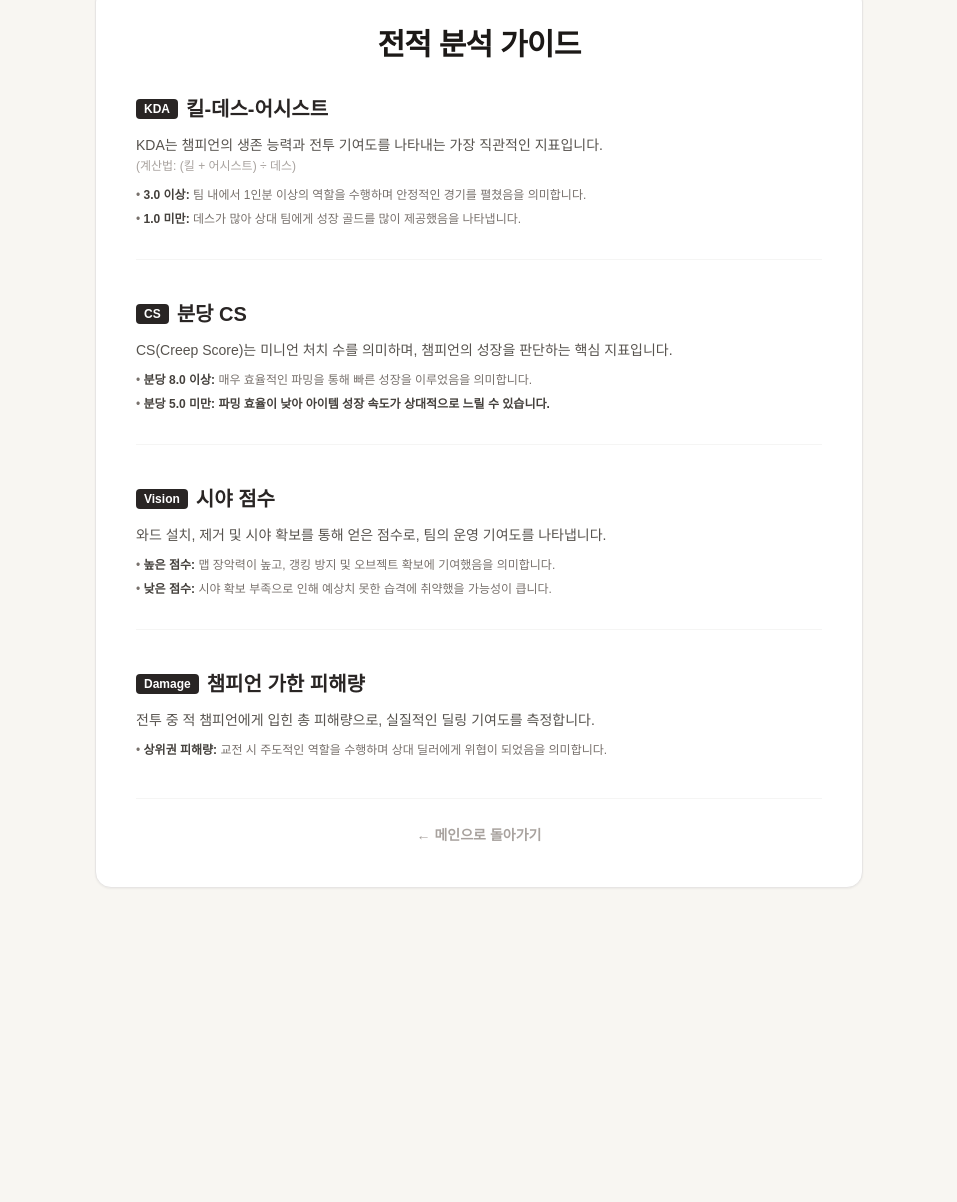
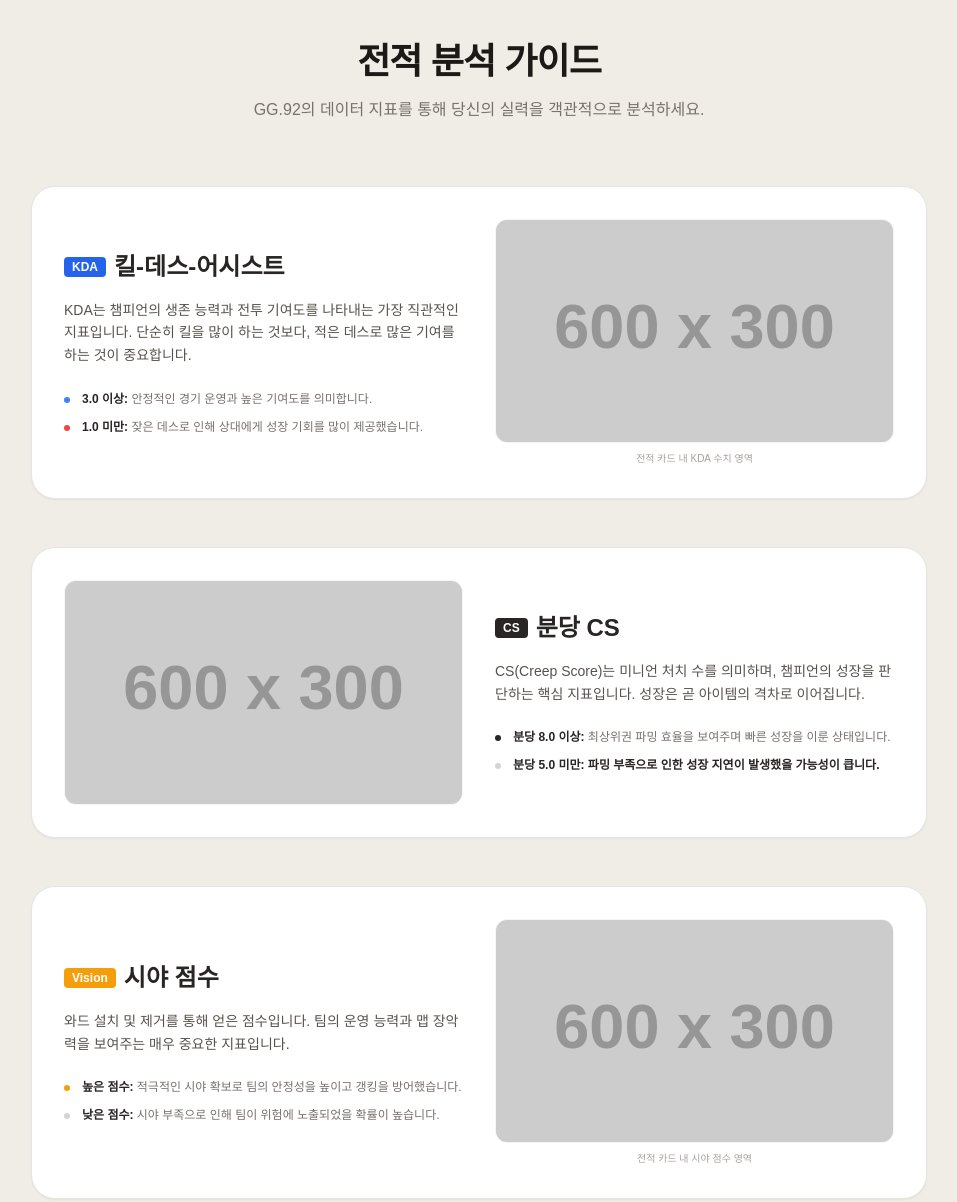
Before and after one commit to rjsgml92/92.GG, a website: page guide.html in a window 1280 px wide. Shown: the part 38-1240 px from the top of the page, without its empty margins (161-1118 px from the left). Before the commit the page ends 950 px from the top, so only its background shows below. Drawn offline with nearby package versions, Linux system fonts and the light colour scheme; placeholder pictures from the web are drawn by us; a web font is replaced by a local one.

Commit message:
UI: 전적 분석 가이드 디자인 고도화 및 이미지 슬롯 추가

```diff
--- a/guide.html
+++ b/guide.html
@@ -7,69 +7,138 @@
     <script src="https://cdn.tailwindcss.com"></script>
     <link rel="stylesheet" href="https://cdn.jsdelivr.net/gh/orioncactus/pretendard@v1.3.8/dist/web/static/pretendard.css" />
     <style>
-        body { font-family: 'Pretendard', sans-serif; background-color: #f8f6f2; color: #1a1a1a; }
+        body { font-family: 'Pretendard', sans-serif; background-color: #f0ede6; color: #1a1a1a; }
+        .guide-section { transition: all 0.3s ease; }
+        .guide-section:hover { transform: translateX(5px); }
+        .img-placeholder {
+            background: linear-gradient(135deg, #e2e8f0 0%, #f8fafc 100%);
+            border: 2px dashed #cbd5e1;
+        }
     </style>
 </head>
-<body class="antialiased min-h-screen flex items-center justify-center p-6">
-    <div class="max-w-3xl w-full bg-white p-10 rounded-2xl shadow-sm border border-stone-200">
-        <h1 class="text-3xl font-black text-stone-900 mb-8 tracking-tight text-center">전적 분석 가이드</h1>
+<body class="antialiased min-h-screen py-20 px-6">
+    <div class="max-w-4xl mx-auto">
+        <div class="text-center mb-16">
+            <h1 class="text-4xl font-black text-stone-900 mb-4 tracking-tight">전적 분석 가이드</h1>
+            <p class="text-stone-500 font-medium">GG.92의 데이터 지표를 통해 당신의 실력을 객관적으로 분석하세요.</p>
+        </div>
 
-        <div class="space-y-10 text-stone-600 leading-relaxed">
+        <div class="space-y-12">
             <!-- KDA 섹션 -->
-            <section class="border-b border-stone-100 pb-8">
-                <div class="flex items-center gap-2 mb-3">
-                    <span class="text-xs font-bold bg-stone-800 text-white px-2 py-0.5 rounded">KDA</span>
-                    <h2 class="text-xl font-bold text-stone-800">킬-데스-어시스트</h2>
+            <div class="guide-section bg-white p-8 rounded-3xl shadow-sm border border-stone-200 grid grid-cols-1 md:grid-cols-2 gap-8 items-center">
+                <div class="order-2 md:order-1">
+                    <div class="flex items-center gap-2 mb-4">
+                        <span class="text-xs font-bold bg-blue-600 text-white px-2 py-0.5 rounded">KDA</span>
+                        <h2 class="text-2xl font-bold text-stone-800">킬-데스-어시스트</h2>
+                    </div>
+                    <p class="text-stone-600 leading-relaxed mb-6 text-sm">
+                        KDA는 챔피언의 생존 능력과 전투 기여도를 나타내는 가장 직관적인 지표입니다. 단순히 킬을 많이 하는 것보다, 적은 데스로 많은 기여를 하는 것이 중요합니다.
+                    </p>
+                    <div class="space-y-3">
+                        <div class="flex items-start gap-3 text-xs">
+                            <div class="w-1.5 h-1.5 rounded-full bg-blue-500 mt-1.5 shrink-0"></div>
+                            <p class="text-stone-500"><span class="font-bold text-stone-800">3.0 이상:</span> 안정적인 경기 운영과 높은 기여도를 의미합니다.</p>
+                        </div>
+                        <div class="flex items-start gap-3 text-xs">
+                            <div class="w-1.5 h-1.5 rounded-full bg-red-500 mt-1.5 shrink-0"></div>
+                            <p class="text-stone-500"><span class="font-bold text-stone-800">1.0 미만:</span> 잦은 데스로 인해 상대에게 성장 기회를 많이 제공했습니다.</p>
+                        </div>
+                    </div>
                 </div>
-                <p class="text-sm">KDA는 챔피언의 생존 능력과 전투 기여도를 나타내는 가장 직관적인 지표입니다. <br>
-                <span class="text-stone-400 text-xs">(계산법: (킬 + 어시스트) ÷ 데스)</span></p>
-                <ul class="mt-3 space-y-2 text-xs text-stone-500">
-                    <li>• <span class="font-semibold text-stone-700">3.0 이상:</span> 팀 내에서 1인분 이상의 역할을 수행하며 안정적인 경기를 펼쳤음을 의미합니다.</li>
-                    <li>• <span class="font-semibold text-stone-700">1.0 미만:</span> 데스가 많아 상대 팀에게 성장 골드를 많이 제공했음을 나타냅니다.</li>
-                </ul>
-            </section>
+                <div class="order-1 md:order-2">
+                    <div class="relative group">
+                        <img src="guide-kda.png" alt="KDA 지표 위치" class="w-full rounded-xl shadow-inner border border-stone-100 object-cover aspect-video bg-stone-100" onerror="this.src='https://via.placeholder.com/600x300?text=KDA+Screenshot+Here'">
+                        <div class="absolute inset-0 bg-black/0 group-hover:bg-black/5 transition-colors rounded-xl"></div>
+                    </div>
+                    <p class="text-center text-[10px] text-stone-400 mt-2">전적 카드 내 KDA 수치 영역</p>
+                </div>
+            </div>
 
             <!-- CS 섹션 -->
-            <section class="border-b border-stone-100 pb-8">
-                <div class="flex items-center gap-2 mb-3">
-                    <span class="text-xs font-bold bg-stone-800 text-white px-2 py-0.5 rounded">CS</span>
-                    <h2 class="text-xl font-bold text-stone-800">분당 CS</h2>
+            <div class="guide-section bg-white p-8 rounded-3xl shadow-sm border border-stone-200 grid grid-cols-1 md:grid-cols-2 gap-8 items-center">
+                <div class="relative group">
+                    <img src="guide-cs.png" alt="CS 지표 위치" class="w-full rounded-xl shadow-inner border border-stone-100 object-cover aspect-video bg-stone-100" onerror="this.src='https://via.placeholder.com/600x300?text=CS+Screenshot+Here'">
+                    <div class="absolute inset-0 bg-black/0 group-hover:bg-black/5 transition-colors rounded-xl"></div>
                 </div>
-                <p class="text-sm">CS(Creep Score)는 미니언 처치 수를 의미하며, 챔피언의 성장을 판단하는 핵심 지표입니다.</p>
-                <ul class="mt-3 space-y-2 text-xs text-stone-500">
-                    <li>• <span class="font-semibold text-stone-700">분당 8.0 이상:</span> 매우 효율적인 파밍을 통해 빠른 성장을 이루었음을 의미합니다.</li>
-                    <li>• <span class="font-semibold text-stone-700">분당 5.0 미만:</strong> 파밍 효율이 낮아 아이템 성장 속도가 상대적으로 느릴 수 있습니다.</li>
-                </ul>
-            </section>
+                <div>
+                    <div class="flex items-center gap-2 mb-4">
+                        <span class="text-xs font-bold bg-stone-800 text-white px-2 py-0.5 rounded">CS</span>
+                        <h2 class="text-2xl font-bold text-stone-800">분당 CS</h2>
+                    </div>
+                    <p class="text-stone-600 leading-relaxed mb-6 text-sm">
+                        CS(Creep Score)는 미니언 처치 수를 의미하며, 챔피언의 성장을 판단하는 핵심 지표입니다. 성장은 곧 아이템의 격차로 이어집니다.
+                    </p>
+                    <div class="space-y-3">
+                        <div class="flex items-start gap-3 text-xs">
+                            <div class="w-1.5 h-1.5 rounded-full bg-stone-800 mt-1.5 shrink-0"></div>
+                            <p class="text-stone-500"><span class="font-bold text-stone-800">분당 8.0 이상:</span> 최상위권 파밍 효율을 보여주며 빠른 성장을 이룬 상태입니다.</p>
+                        </div>
+                        <div class="flex items-start gap-3 text-xs">
+                            <div class="w-1.5 h-1.5 rounded-full bg-stone-300 mt-1.5 shrink-0"></div>
+                            <p class="text-stone-500"><span class="font-bold text-stone-800">분당 5.0 미만:</strong> 파밍 부족으로 인한 성장 지연이 발생했을 가능성이 큽니다.</p>
+                        </div>
+                    </div>
+                </div>
+            </div>
 
             <!-- 시야 점수 섹션 -->
-            <section class="border-b border-stone-100 pb-8">
-                <div class="flex items-center gap-2 mb-3">
-                    <span class="text-xs font-bold bg-stone-800 text-white px-2 py-0.5 rounded">Vision</span>
-                    <h2 class="text-xl font-bold text-stone-800">시야 점수</h2>
+            <div class="guide-section bg-white p-8 rounded-3xl shadow-sm border border-stone-200 grid grid-cols-1 md:grid-cols-2 gap-8 items-center">
+                <div class="order-2 md:order-1">
+                    <div class="flex items-center gap-2 mb-4">
+                        <span class="text-xs font-bold bg-amber-500 text-white px-2 py-0.5 rounded">Vision</span>
+                        <h2 class="text-2xl font-bold text-stone-800">시야 점수</h2>
+                    </div>
+                    <p class="text-stone-600 leading-relaxed mb-6 text-sm">
+                        와드 설치 및 제거를 통해 얻은 점수입니다. 팀의 운영 능력과 맵 장악력을 보여주는 매우 중요한 지표입니다.
+                    </p>
+                    <div class="space-y-3">
+                        <div class="flex items-start gap-3 text-xs">
+                            <div class="w-1.5 h-1.5 rounded-full bg-amber-500 mt-1.5 shrink-0"></div>
+                            <p class="text-stone-500"><span class="font-bold text-stone-800">높은 점수:</span> 적극적인 시야 확보로 팀의 안정성을 높이고 갱킹을 방어했습니다.</p>
+                        </div>
+                        <div class="flex items-start gap-3 text-xs">
+                            <div class="w-1.5 h-1.5 rounded-full bg-stone-300 mt-1.5 shrink-0"></div>
+                            <p class="text-stone-500"><span class="font-bold text-stone-800">낮은 점수:</span> 시야 부족으로 인해 팀이 위험에 노출되었을 확률이 높습니다.</p>
+                        </div>
+                    </div>
                 </div>
-                <p class="text-sm">와드 설치, 제거 및 시야 확보를 통해 얻은 점수로, 팀의 운영 기여도를 나타냅니다.</p>
-                <ul class="mt-3 space-y-2 text-xs text-stone-500">
-                    <li>• <span class="font-semibold text-stone-700">높은 점수:</span> 맵 장악력이 높고, 갱킹 방지 및 오브젝트 확보에 기여했음을 의미합니다.</li>
-                    <li>• <span class="font-semibold text-stone-700">낮은 점수:</span> 시야 확보 부족으로 인해 예상치 못한 습격에 취약했을 가능성이 큽니다.</li>
-                </ul>
-            </section>
+                <div class="order-1 md:order-2">
+                    <div class="relative group">
+                        <img src="guide-vision.png" alt="시야 점수 지표 위치" class="w-full rounded-xl shadow-inner border border-stone-100 object-cover aspect-video bg-stone-100" onerror="this.src='https://via.placeholder.com/600x300?text=Vision+Screenshot+Here'">
+                        <div class="absolute inset-0 bg-black/0 group-hover:bg-black/5 transition-colors rounded-xl"></div>
+                    </div>
+                    <p class="text-center text-[10px] text-stone-400 mt-2">전적 카드 내 시야 점수 영역</p>
+                </div>
+            </div>
 
             <!-- 피해량 섹션 -->
-            <section>
-                <div class="flex items-center gap-2 mb-3">
-                    <span class="text-xs font-bold bg-stone-800 text-white px-2 py-0.5 rounded">Damage</span>
-                    <h2 class="text-xl font-bold text-stone-800">챔피언 가한 피해량</h2>
+            <div class="guide-section bg-white p-8 rounded-3xl shadow-sm border border-stone-200 grid grid-cols-1 md:grid-cols-2 gap-8 items-center">
+                <div class="relative group">
+                    <img src="guide-damage.png" alt="피해량 지표 위치" class="w-full rounded-xl shadow-inner border border-stone-100 object-cover aspect-video bg-stone-100" onerror="this.src='https://via.placeholder.com/600x300?text=Damage+Screenshot+Here'">
+                    <div class="absolute inset-0 bg-black/0 group-hover:bg-black/5 transition-colors rounded-xl"></div>
                 </div>
-                <p class="text-sm">전투 중 적 챔피언에게 입힌 총 피해량으로, 실질적인 딜링 기여도를 측정합니다.</p>
-                <ul class="mt-3 space-y-2 text-xs text-stone-500">
-                    <li>• <span class="font-semibold text-stone-700">상위권 피해량:</span> 교전 시 주도적인 역할을 수행하며 상대 딜러에게 위협이 되었음을 의미합니다.</li>
-                </ul>
-            </section>
+                <div>
+                    <div class="flex items-center gap-2 mb-4">
+                        <span class="text-xs font-bold bg-red-600 text-white px-2 py-0.5 rounded">Damage</span>
+                        <h2 class="text-2xl font-bold text-stone-800">챔피언 가한 피해량</h2>
+                    </div>
+                    <p class="text-stone-600 leading-relaxed mb-6 text-sm">
+                        전투 중 적 챔피언에게 입힌 총 피해량입니다. 딜러 포지션의 경우 실제 딜링 기여도를 측정하는 핵심 지표가 됩니다.
+                    </p>
+                    <div class="space-y-3">
+                        <div class="flex items-start gap-3 text-xs">
+                            <div class="w-1.5 h-1.5 rounded-full bg-red-600 mt-1.5 shrink-0"></div>
+                            <p class="text-stone-500"><span class="font-bold text-stone-800">상위권 피해량:</span> 교전 시 주도적인 딜링을 통해 상대 팀을 압박했음을 의미합니다.</p>
+                        </div>
+                    </div>
+                </div>
+            </div>
         </div>
 
-        <div class="mt-10 pt-6 border-t border-stone-100 text-center">
-            <a href="index.html" class="text-sm font-bold text-stone-400 hover:text-stone-800 transition-colors">← 메인으로 돌아가기</a>
+        <div class="mt-20 pt-10 border-t border-stone-200 text-center">
+            <a href="index.html" class="inline-flex items-center gap-2 text-sm font-bold text-stone-400 hover:text-stone-800 transition-colors">
+                <span>← 메인으로 돌아가기</span>
+            </a>
         </div>
     </div>
 </body>
```
